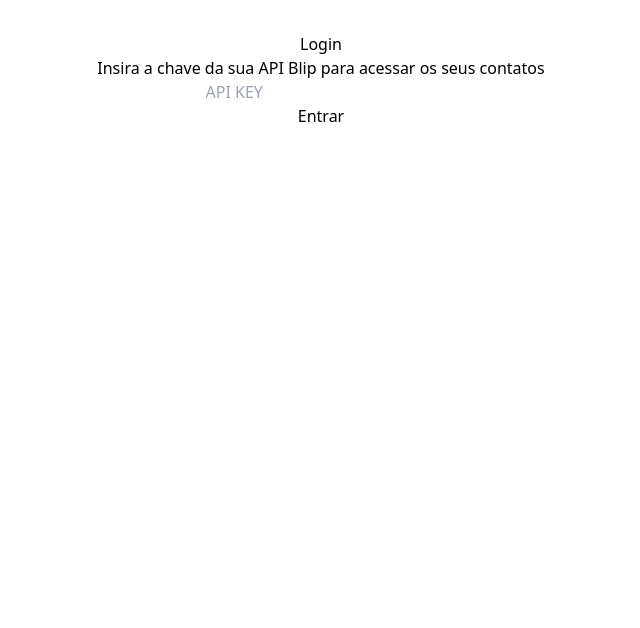
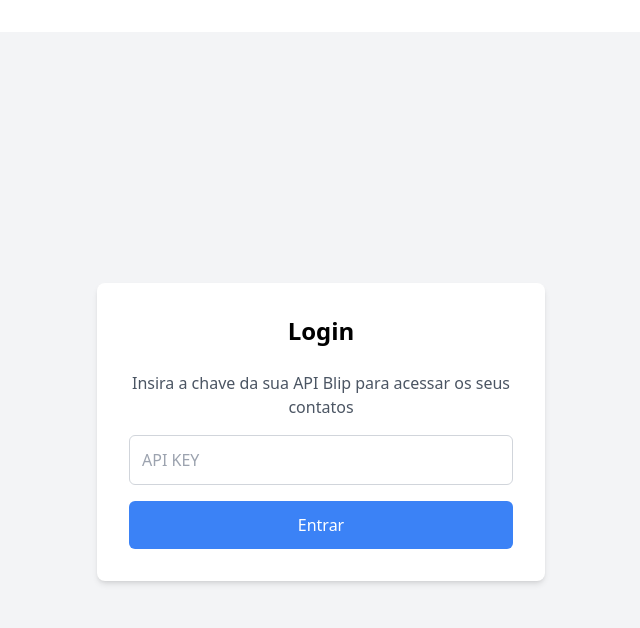
Before and after one commit to barbarabarbabela/blip-chat, a React (Vite) app in the folder web/: page / in a window 1280 px wide. Shown: the top 628 px of the page, without its empty margins (319-959 px from the left). Built offline with nearby package versions, Linux system fonts and the light colour scheme.

Commit message:
refactor: use tailwindcss on login page component

```diff
--- a/web/src/components/login-page.tsx
+++ b/web/src/components/login-page.tsx
@@ -1,12 +1,15 @@
 import React from "react";
 import { useForm } from "react-hook-form";
-import "./../App.css";
 import { login } from "../http/login";
 import { useNavigate } from "react-router-dom";
 
 function LoginPage() {
-  const { register, handleSubmit, setError, formState: { errors } } = useForm();
-
+  const {
+    register,
+    handleSubmit,
+    setError,
+    formState: { errors },
+  } = useForm();
   const navigate = useNavigate();
 
   async function handleLogin(data) {
@@ -17,30 +20,43 @@ function LoginPage() {
       console.error("Invalid Credentials", error);
       setError("apiKey", {
         type: "manual",
-        message: "Credenciais inválidas. Verifique a chave API."
+        message: "Credenciais inválidas. Verifique a chave API.",
       });
-
     }
   }
 
   return (
-    <div className="container">
-      <h1>Login</h1>
-      <p>Insira a chave da sua API Blip para acessar os seus contatos</p>
-      <form onSubmit={handleSubmit(handleLogin)}>
-        <div className="input-container">
+    <div className="flex items-center justify-center h-screen bg-gray-100">
+      <div className="bg-white p-8 rounded-lg shadow-md w-full max-w-md">
+        <h1 className="text-2xl font-bold mb-6 text-center">Login</h1>
+        <p className="text-gray-600 mb-4 text-center">
+          Insira a chave da sua API Blip para acessar os seus contatos
+        </p>
+        <form onSubmit={handleSubmit(handleLogin)} className="space-y-4">
+          <div>
             <input
               type="text"
               placeholder="API KEY"
               {...register("apiKey", { required: "A chave API é obrigatória" })}
-            className={errors.apiKey ? "input-error" : ""}
+              className={`w-full p-3 border rounded-md ${
+                errors.apiKey ? "border-red-500" : "border-gray-300"
+              }`}
             />
             {errors.apiKey?.message && (
-            <p className="error">{String(errors.apiKey.message)}</p>
+              <p className="text-red-500 mt-2">
+                {String(errors.apiKey.message)}
+              </p>
             )}
           </div>
-        <input type="submit" value="Entrar" />
+          <div>
+            <input
+              type="submit"
+              value="Entrar"
+              className="w-full bg-blue-500 text-white p-3 rounded-md hover:bg-blue-600 transition duration-300"
+            />
+          </div>
         </form>
+      </div>
     </div>
   );
 }
```
Lines whose indentation alone changed are shown as unchanged.
